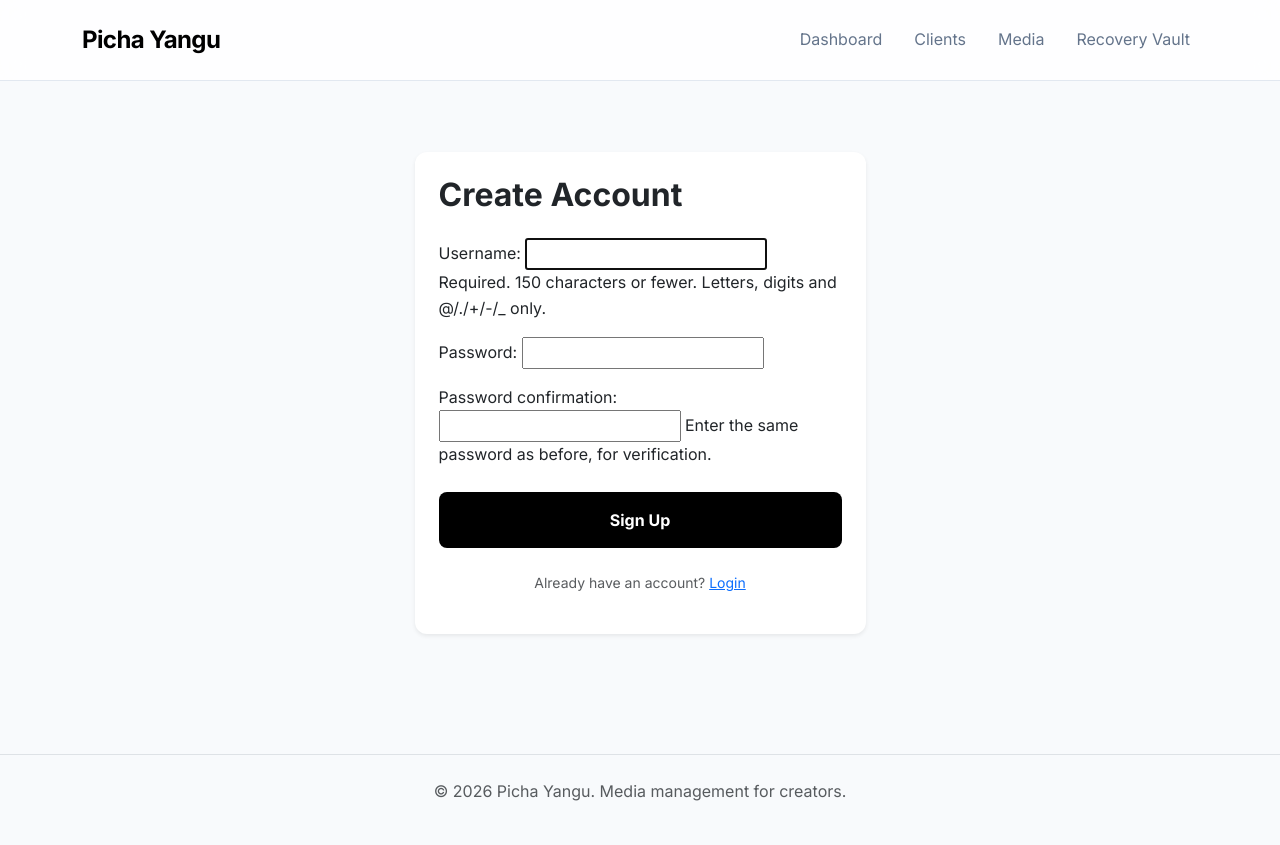
After one commit to themanpappylove/pichayangu, a Django app: page /signup/ in a window 1280 px wide. The commit adds this page. Run offline with Django 4.2, Linux system fonts and the light colour scheme; parts of the project's set-up code (start-up, migrations or seed data) failed here and were passed over.

Commit message:
Extend file recovery period and add user signup page
Update the file recovery retention period to 60 days and introduce a new signup page and route.

Replit-Commit-Author: Agent
Replit-Commit-Session-Id: 9aee94e0-98a1-42eb-b8cd-e6a881b91fe6
Replit-Commit-Checkpoint-Type: full_checkpoint
Replit-Commit-Event-Id: 7a21adf4-f2ea-4d00-8228-125c9c7930e7
Replit-Commit-Screenshot-Url: https://storage.googleapis.com/screenshot-production-us-central1/9eb15b5d-096a-4aff-954d-09186f94716b/9aee94e0-98a1-42eb-b8cd-e6a881b91fe6/8bpMSF4
Replit-Helium-Checkpoint-Created: true

```diff
--- a/mediaapp/models.py
+++ b/mediaapp/models.py
@@ -44,7 +44,7 @@ class MediaFile(models.Model):
     file_hash = models.CharField(max_length=64, blank=True, null=True, db_index=True)  # SHA256 for duplicate detection
     created_at = models.DateTimeField(auto_now_add=True)
 
-    def soft_delete(self, retention_days=7):
+    def soft_delete(self, retention_days=60):
         if self.is_deleted:
             return
         self.is_deleted = True
--- a/mediaapp/urls.py
+++ b/mediaapp/urls.py
@@ -2,7 +2,7 @@ from django.urls import path, include
 from rest_framework.routers import DefaultRouter
 from .views import (ClientViewSet, ProjectViewSet, MediaFileViewSet, DeletedFileViewSet,
                     FileVersionViewSet, ShareLinkViewSet,
-                    landing_page, dashboard, clients_view, projects_view, media_view, recovery_view, file_detail_view)
+                    landing_page, signup_view, dashboard, clients_view, projects_view, media_view, recovery_view, file_detail_view)
 from .auth_views import AuthViewSet
 
 router = DefaultRouter()
@@ -17,6 +17,7 @@ router.register(r'deleted', DeletedFileViewSet, basename='deleted')
 urlpatterns = [
     path('api/', include(router.urls)),
     path('', landing_page, name='landing'),
+    path('signup/', signup_view, name='signup'),
     path('dashboard/', dashboard, name='dashboard'),
     path('clients/', clients_view, name='clients'),
     path('projects/', projects_view, name='projects'),
--- a/mediaapp/views.py
+++ b/mediaapp/views.py
@@ -30,8 +30,8 @@ class MediaFileViewSet(viewsets.ModelViewSet):
 
     def destroy(self, request, *args, **kwargs):
         instance = self.get_object()
-        # soft delete with default 7-day retention
-        instance.soft_delete(retention_days=7)
+        # soft delete with default 60-day retention
+        instance.soft_delete(retention_days=60)
         return Response(status=status.HTTP_204_NO_CONTENT)
 
     @action(detail=True, methods=['post'])
@@ -148,10 +148,24 @@ class DeletedFileViewSet(viewsets.ReadOnlyModelViewSet):
 
 
 # Template views for web UI
+from django.contrib.auth.forms import UserCreationForm
+from django.contrib.auth import login
+
 def landing_page(request):
     if request.user.is_authenticated:
         return redirect('dashboard')
     return render(request, 'mediaapp/landing.html')
+
+def signup_view(request):
+    if request.method == 'POST':
+        form = UserCreationForm(request.POST)
+        if form.is_valid():
+            user = form.save()
+            login(request, user)
+            return redirect('dashboard')
+    else:
+        form = UserCreationForm()
+    return render(request, 'registration/signup.html', {'form': form})
 
 def dashboard(request):
     clients = Client.objects.all()
--- a/templates/mediaapp/landing.html
+++ b/templates/mediaapp/landing.html
@@ -8,7 +8,7 @@
     <h1 class="display-4 fw-bold mb-3" style="letter-spacing: -0.05em; line-height: 1.1;">Your Media,<br><span class="text-primary">Perfectly Organized.</span></h1>
     <p class="lead text-muted mb-5">The specialized workspace for photographers and videographers. Manage clients, organize projects, and protect your work with our professional-grade vault.</p>
     <div class="d-grid gap-3 d-md-flex">
-      <a href="/admin/login/" class="btn btn-primary btn-lg px-5 py-3">Get Started</a>
+      <a href="/signup/" class="btn btn-primary btn-lg px-5 py-3">Get Started</a>
       <a href="/admin/login/" class="btn btn-outline-primary btn-lg px-5 py-3">Login</a>
     </div>
   </div>
@@ -52,7 +52,7 @@
     <p class="text-muted">Secure storage</p>
   </div>
   <div class="col-md-4 text-center border-start border-end">
-    <h2 class="fw-bold text-primary mb-2">7 Days</h2>
+    <h2 class="fw-bold text-primary mb-2">60 Days</h2>
     <p class="text-muted">Recovery retention</p>
   </div>
   <div class="col-md-4 text-center">
--- /dev/null
+++ b/templates/registration/signup.html
@@ -0,0 +1,23 @@
+{% extends 'mediaapp/base.html' %}
+
+{% block title %}Sign Up — Picha Yangu{% endblock %}
+
+{% block content %}
+<div class="row justify-content-center py-5">
+  <div class="col-md-5">
+    <div class="card shadow-sm border-0 p-4">
+      <h2 class="fw-bold mb-4">Create Account</h2>
+      <form method="post">
+        {% csrf_token %}
+        {{ form.as_p }}
+        <div class="d-grid mt-4">
+          <button type="submit" class="btn btn-primary py-3 fw-bold">Sign Up</button>
+        </div>
+      </form>
+      <div class="mt-4 text-center">
+        <p class="text-muted small">Already have an account? <a href="/admin/login/">Login</a></p>
+      </div>
+    </div>
+  </div>
+</div>
+{% endblock %}
```
Also changed, not shown: DOCUMENTATION.md (+1 -1 lines).
